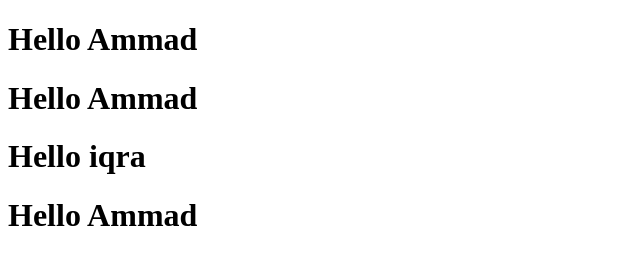
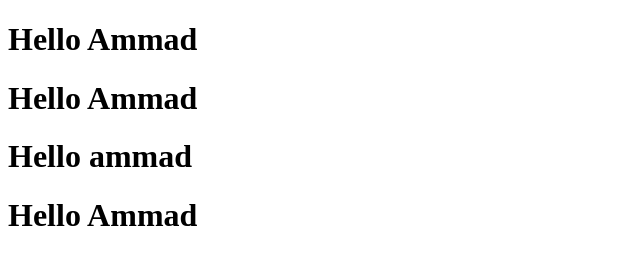
Before and after one commit to Ammadullah1/FirstGitFolder, a plain HTML site: page index.html in a window 1280 px wide. Shown: the whole page, without its empty margins (0-640 px from the left). Drawn offline with Linux system fonts and the light colour scheme.

Commit message:
Update index.html

```diff
--- a/index.html
+++ b/index.html
@@ -9,7 +9,7 @@
 <body>
     <h1>Hello Ammad</h1>
     <h1>Hello Ammad</h1>
-    <h1>Hello iqra</h1>
+    <h1>Hello ammad</h1>
     <h1>Hello Ammad</h1>
 
 </body>
```
